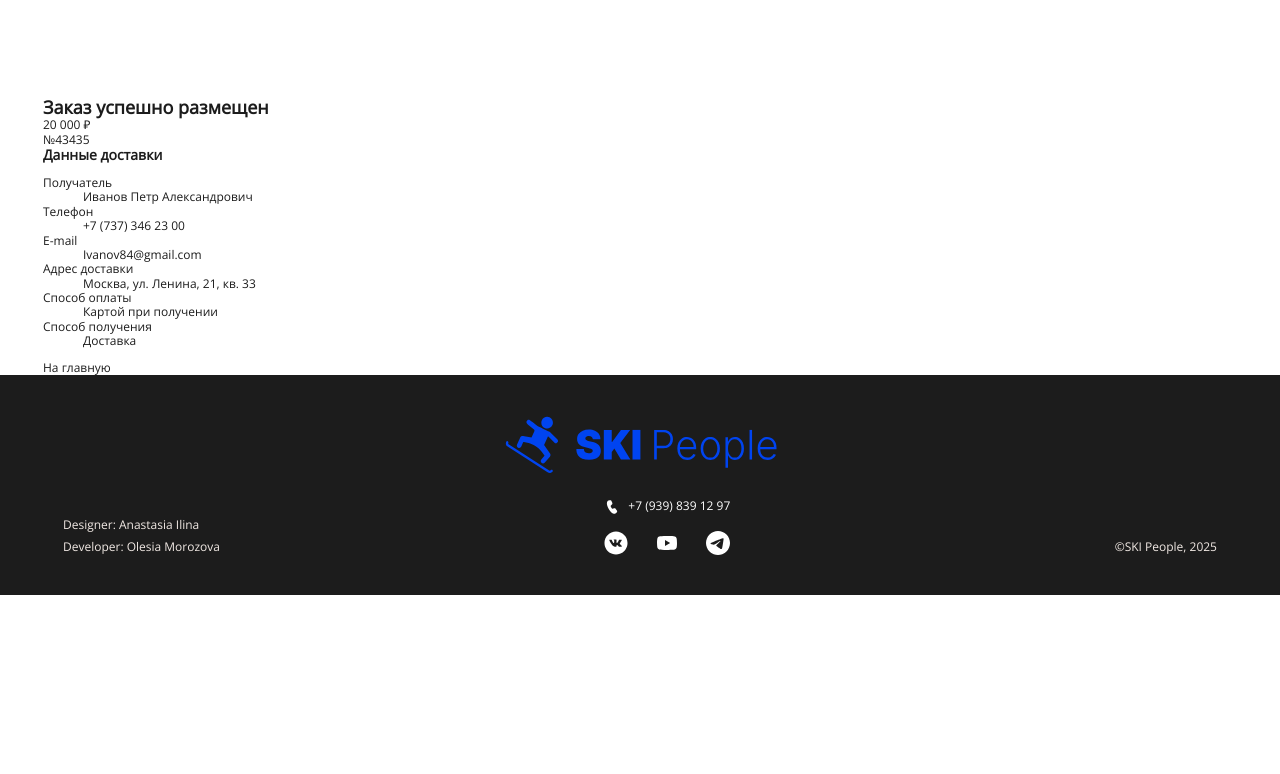
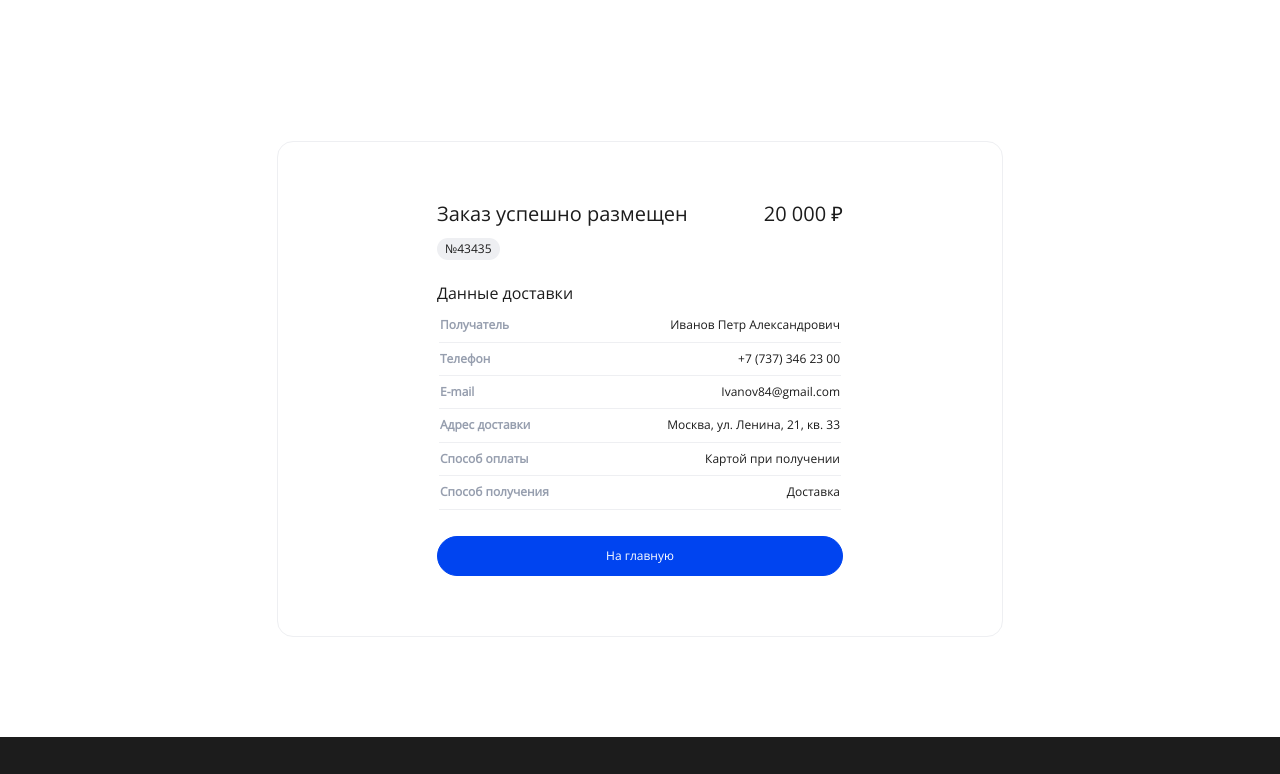
Before and after one commit to Lotlin/ski-people, a website built with Vite: page index.html in a window 1280 px wide. Shown: the part 3004-3778 px from the top of the page. Before the commit the page ends 3599 px from the top, so only its background shows below. Built offline with nearby package versions, Linux system fonts and the light colour scheme.

Commit message:
css product

```diff
--- a/index.html
+++ b/index.html
@@ -518,23 +518,50 @@
       </section>-->
 
       <div class="order-message">
-        <div class="container order-message__container">
-          <h2 class="order-message__title">Заказ успешно размещен</h2>
+        <div class="order-message__container">
+          <div class="order-message__header">
+            <h2 class="order-message__title">Заказ успешно размещен</h2>
 
-          <p class="order-message__price">20&nbsp;000&nbsp;₽</p>
+            <p class="order-message__price">20&nbsp;000&nbsp;₽</p>
 
-          <p class="order-message__id">№43435</p>
+            <p class="order-message__id">№43435</p>
+          </div>
 
-          <h3 class="order-message__details">Данные доставки</h3>
+          <div class="order-message__details">
+            <h3 class="order-message__details-title">Данные доставки</h3>
 
-          <dl class="order-message__details message-details">
-            <dt class="message-details__name">Получатель</dt> <dd class="message-details__info">Иванов Петр Александрович</dd>
-            <dt class="message-details__name">Телефон</dt> <dd class="message-details__info">+7 (737) 346 23 00</dd>
-            <dt class="message-details__name">E-mail</dt> <dd class="message-details__info">Ivanov84@gmail.com </dd>
-            <dt class="message-details__name">Адрес доставки</dt> <dd class="message-details__info">Москва, ул. Ленина, 21, кв. 33</dd>
-            <dt class="message-details__name">Способ оплаты</dt> <dd class="message-details__info">Картой при получении</dd>
-            <dt class="message-details__name">Способ получения</dt> <dd class="message-details__info">Доставка </dd>
-          </dl>
+            <table class="order-message__table info-table">
+              <tr class="info-table__row">
+                <th class="info-table__name">Получатель</th>
+                <td class="info-table__value">Иванов Петр Александрович</td>
+              </tr>
+
+              <tr class="info-table__row">
+                <th class="info-table__name">Телефон</th>
+                <td class="info-table__value">+7 (737) 346 23 00</td>
+              </tr>
+
+              <tr class="info-table__row">
+                <th class="info-table__name">E-mail</th>
+                <td class="info-table__value">Ivanov84@gmail.com</td>
+              </tr>
+
+              <tr class="info-table__row">
+                <th class="info-table__name">Адрес доставки</th>
+                <td class="info-table__value">Москва, ул. Ленина, 21, кв. 33</td>
+              </tr>
+
+              <tr class="info-table__row">
+                <th class="info-table__name">Способ оплаты</th>
+                <td class="info-table__value">Картой при получении</td>
+              </tr>
+
+              <tr class="info-table__row">
+                <th class="info-table__name">Способ получения</th>
+                <td class="info-table__value">Доставка</td>
+              </tr>
+            </table>
+          </div>
 
           <a class="order-message__link" href="/">На главную</a>
         </div>
--- a/src/style.scss
+++ b/src/style.scss
@@ -9,4 +9,5 @@
 @use "style/breadcrumb.scss";
 @use "style/goods.scss";
 @use "style/product.scss";
+@use "style/order-message.scss";
 @use "style/footer.scss";
--- /dev/null
+++ b/src/style/order-message.scss
@@ -0,0 +1,117 @@
+@use "variables" as *;
+
+.order-message {
+  padding: 14px 0 60px;
+
+  &__container {
+    padding: 24px $padding-sm;
+    margin: 0 auto;
+    border: 1px solid $background-light-grey;
+    border-radius: 16px;
+
+    display: flex;
+    flex-direction: column;
+    gap: 20px;
+  }
+
+  &__header {
+    display: flex;
+    flex-direction: column;
+    gap: 8px;
+  }
+
+  &__title {
+    font-size: 16px;
+    font-weight: 400;
+  }
+
+  &__price {
+    font-size: 16px;
+  }
+
+  &__id {
+    width: fit-content;
+    border-radius: 32px;
+    padding: 4px 8px;
+    background-color: $background-light-grey;
+  }
+
+  &__details {
+    margin-bottom: 4px;
+    display: flex;
+    flex-direction: column;
+    gap: 12px;
+  }
+
+  &__details-title {
+    font-size: 16px;
+    font-weight: 400;
+  }
+
+  &__table {
+    width: 100%;
+  }
+
+  &__link {
+    width: 100%;
+    padding: 12px 16px;
+    border: 1px solid $blue;
+    border-radius: 32px;
+    background: $blue;
+    color: #fff;
+    text-align: center;
+  }
+
+  @media (min-width: $bp-md) {
+    padding: 44px 0 80px;
+
+    &__container {
+      padding: 60px 151px;
+      width: 710px;
+      gap: 24px;
+    }
+
+    &__header {
+      display: flex;
+      flex-direction: row;
+      justify-content: space-between;
+      gap: 12px 76px;
+      flex-wrap: wrap;
+    }
+
+    &__title {
+      font-size: 20px;
+    }
+
+    &__price {
+      font-size: 20px;
+    }
+
+    &__id {
+      width: fit-content;
+      border-radius: 32px;
+      padding: 4px 8px;
+      background-color: $background-light-grey;
+    }
+
+    &__details {
+      margin-bottom: 0;
+    }
+  }
+
+  @media (min-width: $bp-lg) {
+    padding-bottom: 100px;
+
+    &__container {
+      padding: 60px 159px;
+      width: 726px;
+    }
+  }
+
+  @media (min-width: $bp-xl) {
+    &__container {
+      padding: 60px 212px;
+      width: 832px;
+    }
+  }
+}
--- a/src/style/product.scss
+++ b/src/style/product.scss
@@ -32,7 +32,7 @@
     margin-bottom: 24px;
     padding: 4px 8px;
     border-radius: 32px;
-    width: 118px;
+    width: fit-content;
     background-color: $background-light-grey;
   }
 
```
